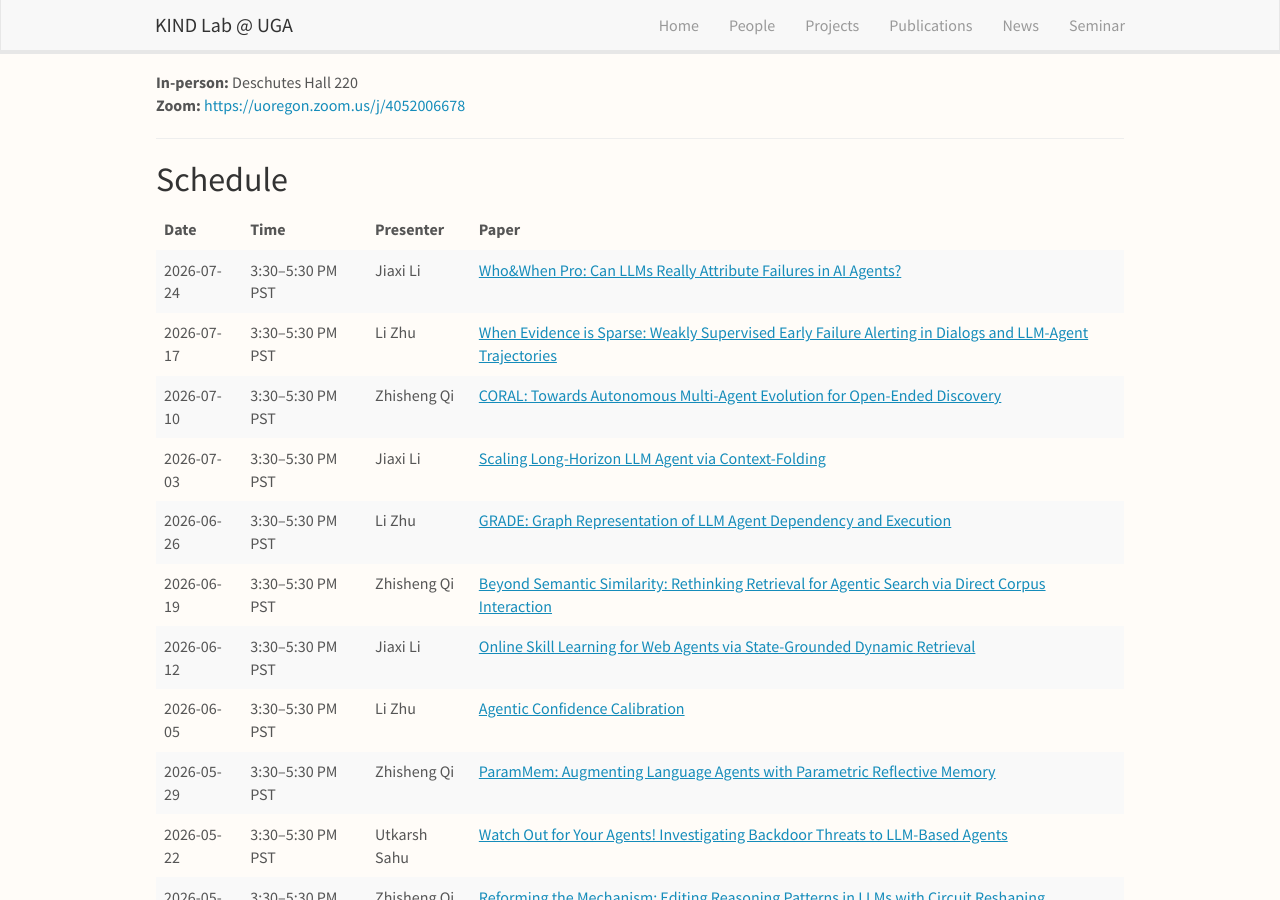
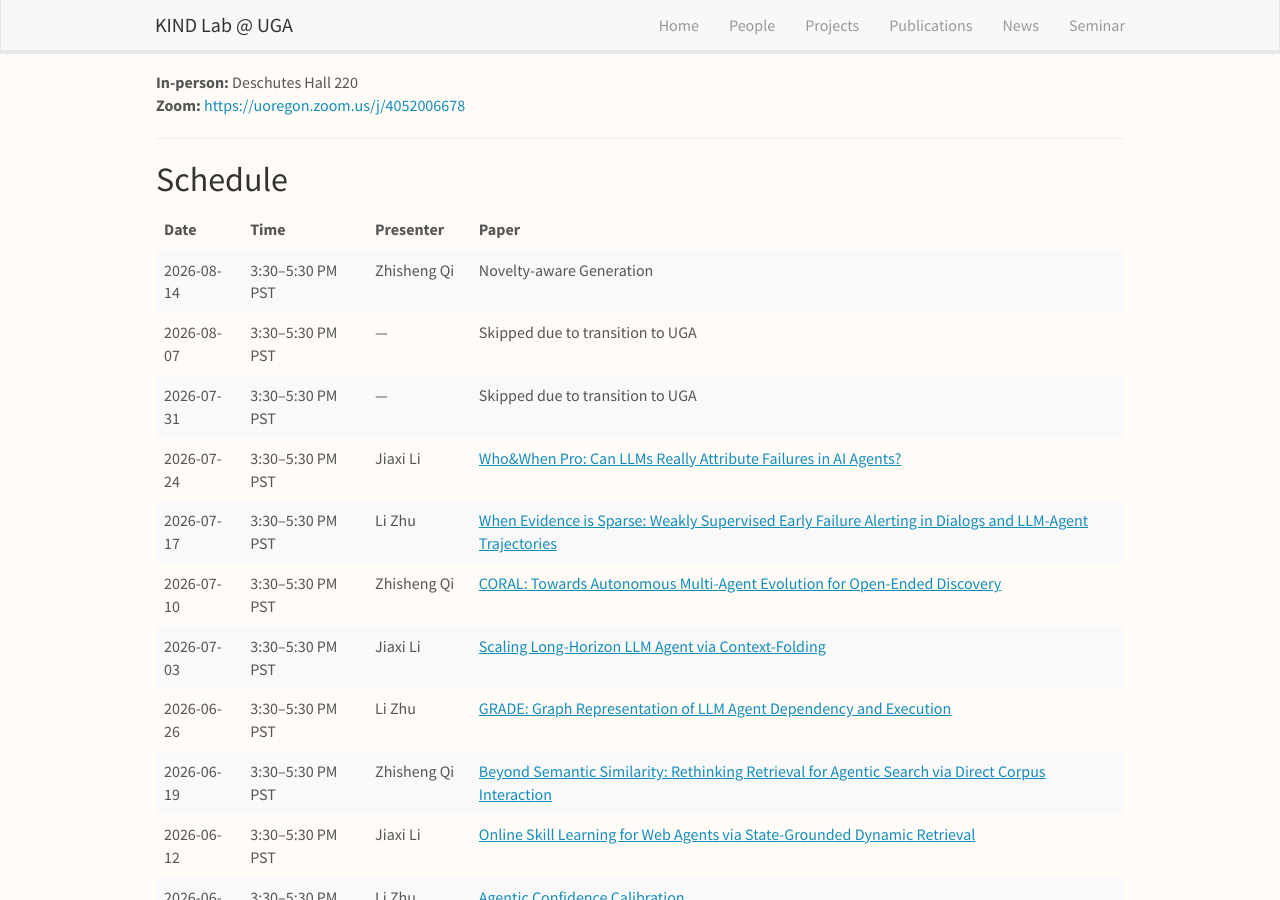
Before and after one commit to KINDLab-Fly/KINDLab-Fly.github.io, a Jekyll site: the page built from _pages/seminar.md, in a window 1280 px wide and 900 px high, scrolled down 331 px. Built offline with Jekyll 4.4.1, drawn with Linux system fonts in a browser that asks for light colours; nearby versions of some CDN libraries.

Commit message:
Update August seminar schedule

```diff
--- a/_data/seminar.yml
+++ b/_data/seminar.yml
@@ -1,5 +1,20 @@
 # Friday Seminar Schedule
 # Fields: date, time, presenter, paper, link (optional)
+
+- date: "2026-08-14"
+  time: "3:30–5:30 PM PST"
+  presenter: "Zhisheng Qi"
+  paper: "Novelty-aware Generation"
+
+- date: "2026-08-07"
+  time: "3:30–5:30 PM PST"
+  presenter: "—"
+  paper: "Skipped due to transition to UGA"
+
+- date: "2026-07-31"
+  time: "3:30–5:30 PM PST"
+  presenter: "—"
+  paper: "Skipped due to transition to UGA"
 
 - date: "2026-07-24"
   time: "3:30–5:30 PM PST"
```
